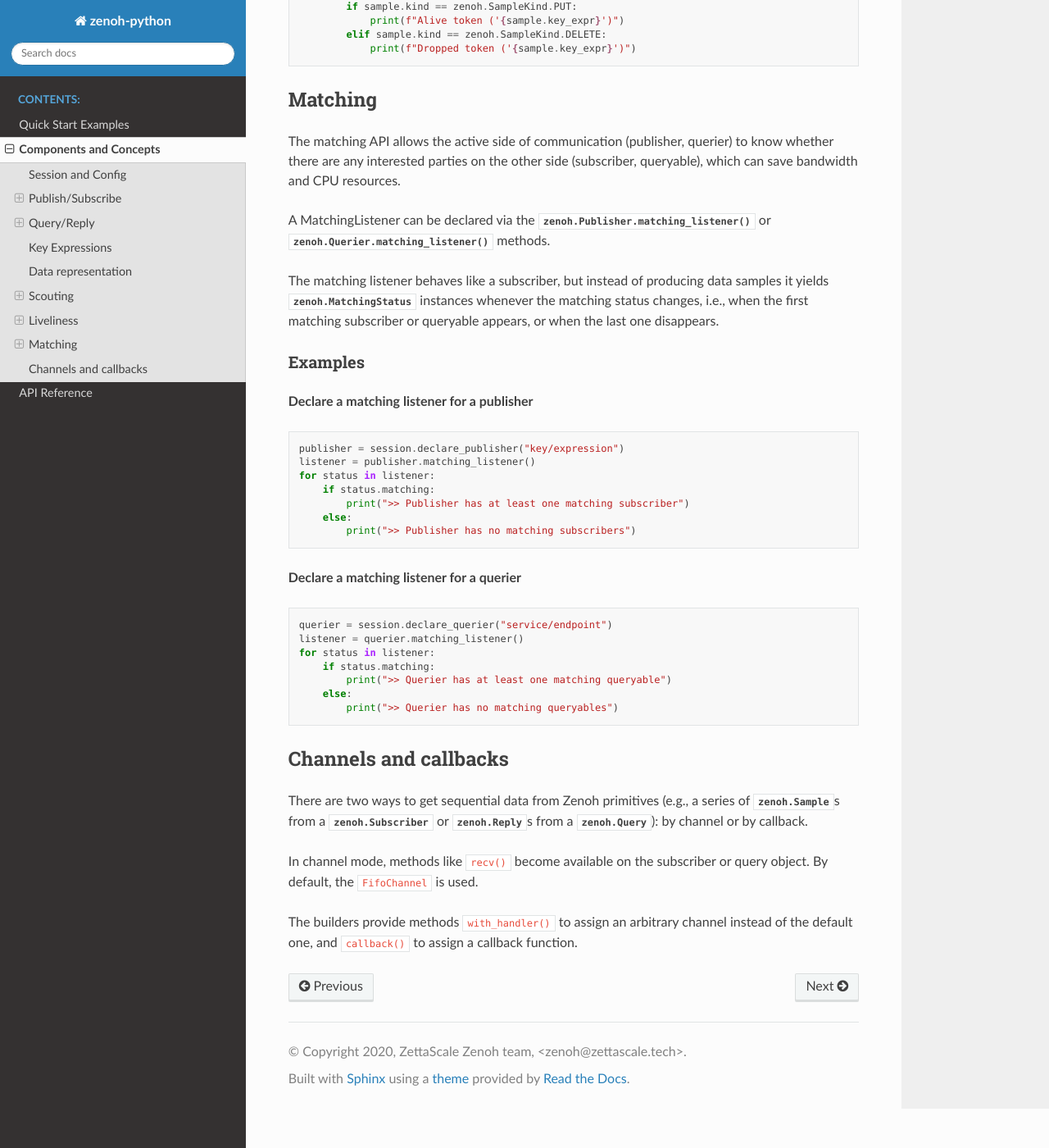
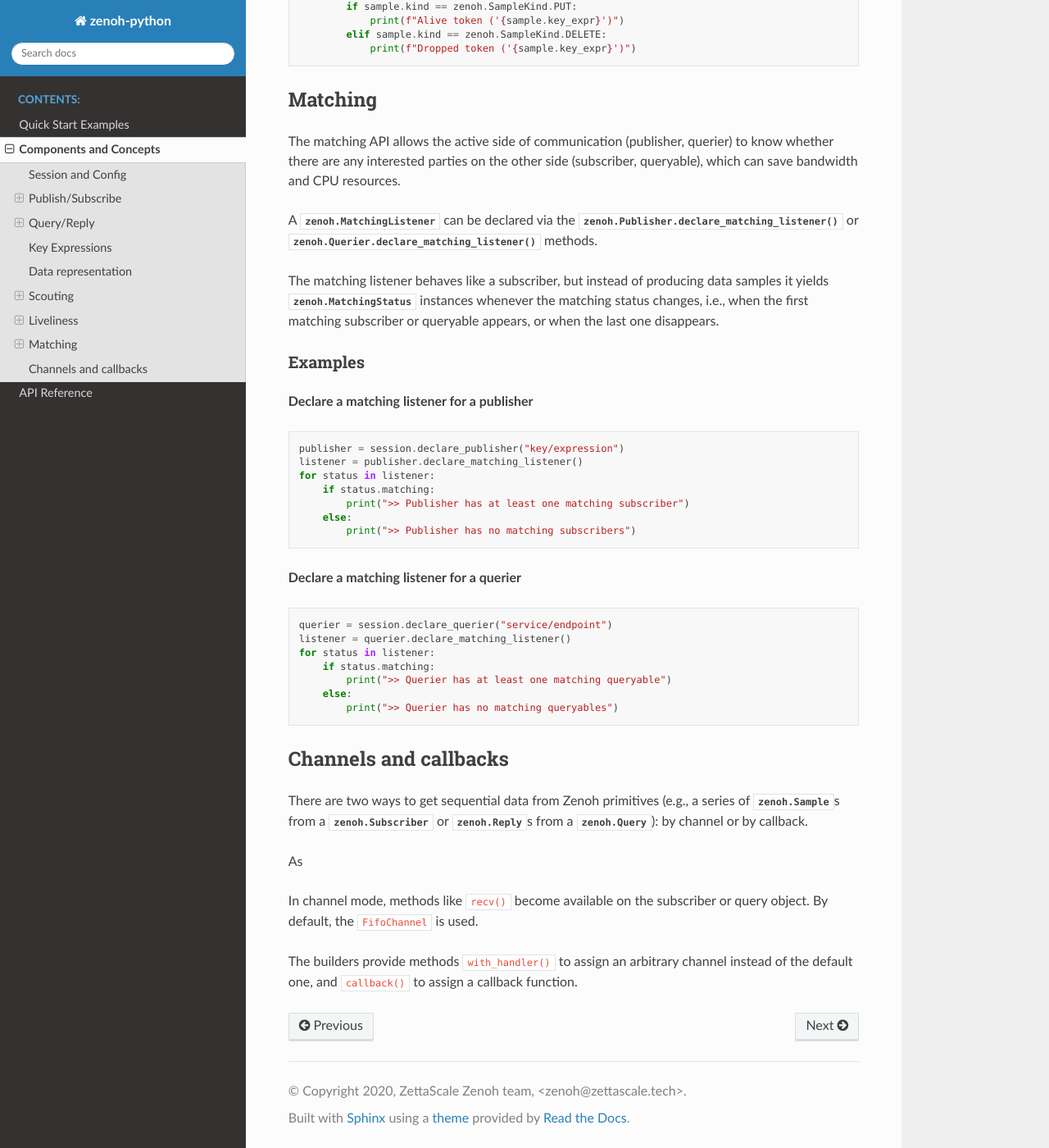
Before and after one commit to eclipse-zenoh/zenoh-python, a Sphinx documentation site: the page built from docs/concepts.rst, in a window 1280 px wide and 1400 px high, scrolled down 5153 px. Shown: the whole window at 82% size. Built offline with Sphinx 7.4.7 and the Read the Docs theme 3.1.0, drawn with Linux system fonts in a browser that asks for light colours.

Commit message:
matching api corrected

```diff
--- a/docs/concepts.rst
+++ b/docs/concepts.rst
@@ -264,12 +264,13 @@ Check if a liveliness token is present and subscribe to changes
 Matching
 --------
 
-The matching API allows the active side of communication (publisher, querier) to know whether there are any interested parties on the other side (subscriber, queryable),
-which can save bandwidth and CPU resources.
+The matching API allows the active side of communication (publisher, querier) to know whether there are any
+interested parties on the other side (subscriber, queryable), which can save bandwidth and CPU resources.
 
-A MatchingListener can be declared via the :meth:`zenoh.Publisher.matching_listener` or :meth:`zenoh.Querier.matching_listener` methods.
+A :class:`zenoh.MatchingListener` can be declared via the :meth:`zenoh.Publisher.declare_matching_listener` or :meth:`zenoh.Querier.declare_matching_listener` methods.
 
-The matching listener behaves like a subscriber, but instead of producing data samples it yields :class:`zenoh.MatchingStatus` instances whenever the matching status changes,
+The matching listener behaves like a subscriber, but instead of producing data samples it yields
+:class:`zenoh.MatchingStatus` instances whenever the matching status changes,
 i.e., when the first matching subscriber or queryable appears, or when the last one disappears.
 
 Examples
@@ -280,7 +281,7 @@ Examples
 .. code-block:: python
 
     publisher = session.declare_publisher("key/expression")
-    listener = publisher.matching_listener()
+    listener = publisher.declare_matching_listener()
     for status in listener:
         if status.matching:
             print(">> Publisher has at least one matching subscriber")
@@ -292,7 +293,7 @@ Examples
 .. code-block:: python
 
     querier = session.declare_querier("service/endpoint")
-    listener = querier.matching_listener()
+    listener = querier.declare_matching_listener()
     for status in listener:
         if status.matching:
             print(">> Querier has at least one matching queryable")
@@ -304,6 +305,8 @@ Channels and callbacks
 
 There are two ways to get sequential data from Zenoh primitives (e.g., a series of :class:`zenoh.Sample`\s from a :class:`zenoh.Subscriber` or :class:`zenoh.Reply`\s from a :class:`zenoh.Query`): by channel or by callback.
 
+As
+
 In channel mode, methods like ``recv()`` become available on the subscriber or query object. By default, the ``FifoChannel`` is used.
 
 The builders provide methods ``with_handler()`` to assign an arbitrary channel instead of the default one, and ``callback()`` to assign a callback function.
```
